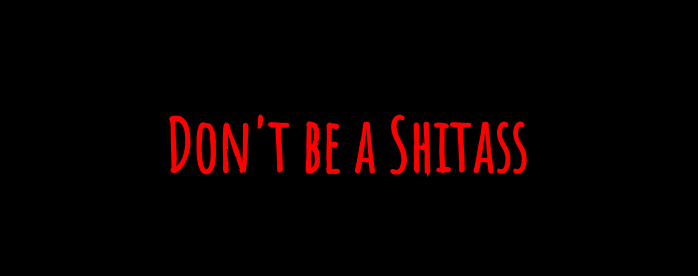
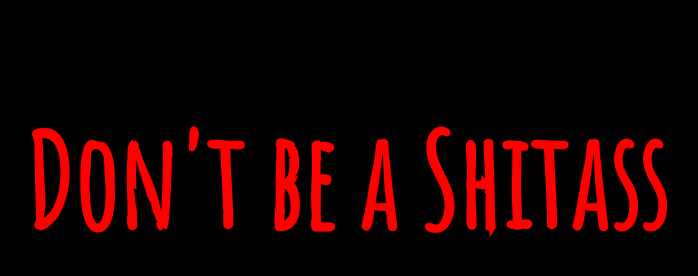
Before and after one commit to code-goat/doth.law, a plain HTML site: page index.html in a window 1280 px wide. Shown: the whole page, without its empty margins (294-992 px from the left). Drawn offline with Linux system fonts and the light colour scheme.

Commit message:
font change3

```diff
--- a/index.html
+++ b/index.html
@@ -11,7 +11,7 @@
         font-family: 'Amatic SC', cursive;
       }
       h1 {
-        font-size: 72px;
+        font-size: 128px;
         margin-top: 100px;
       }
     </style>
```
